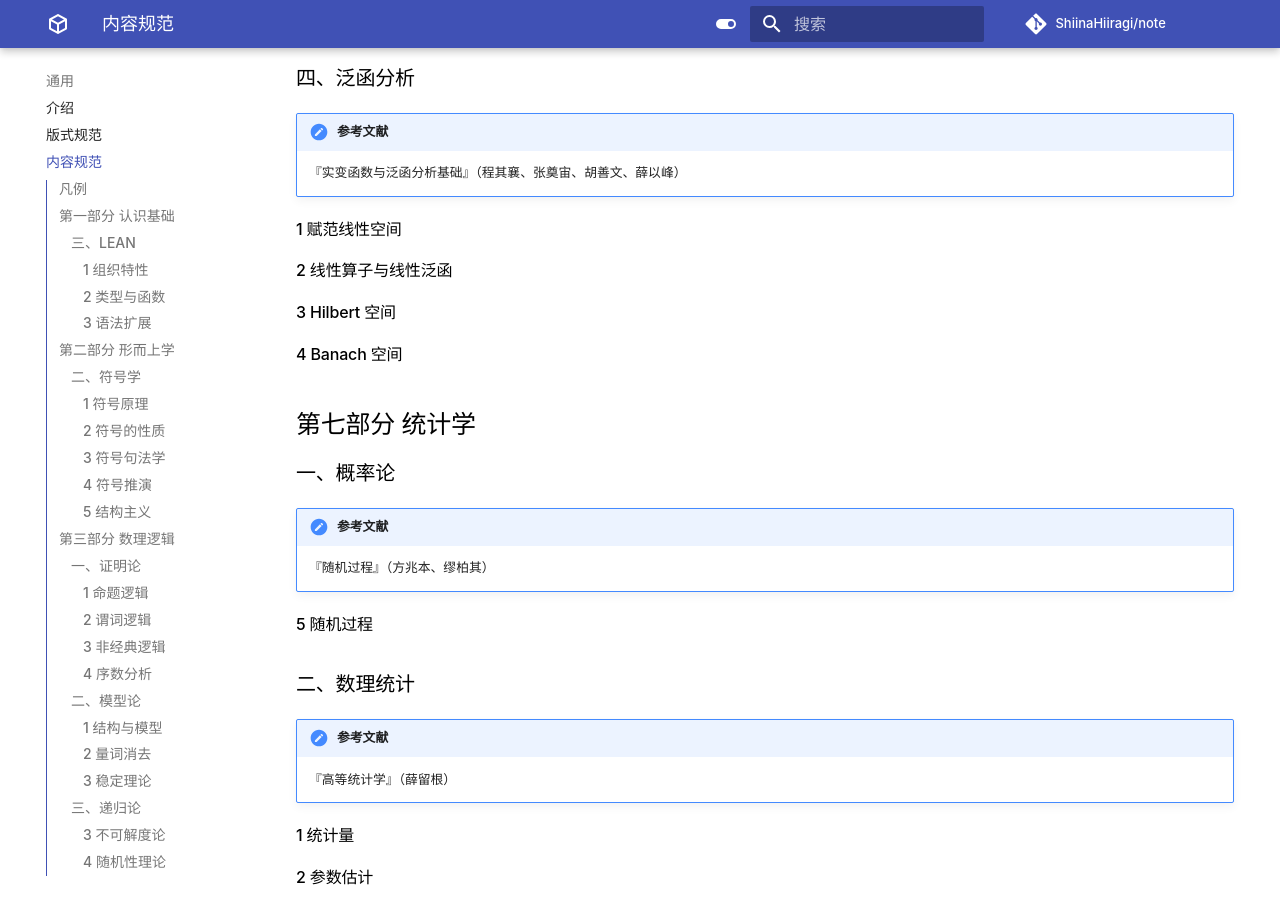
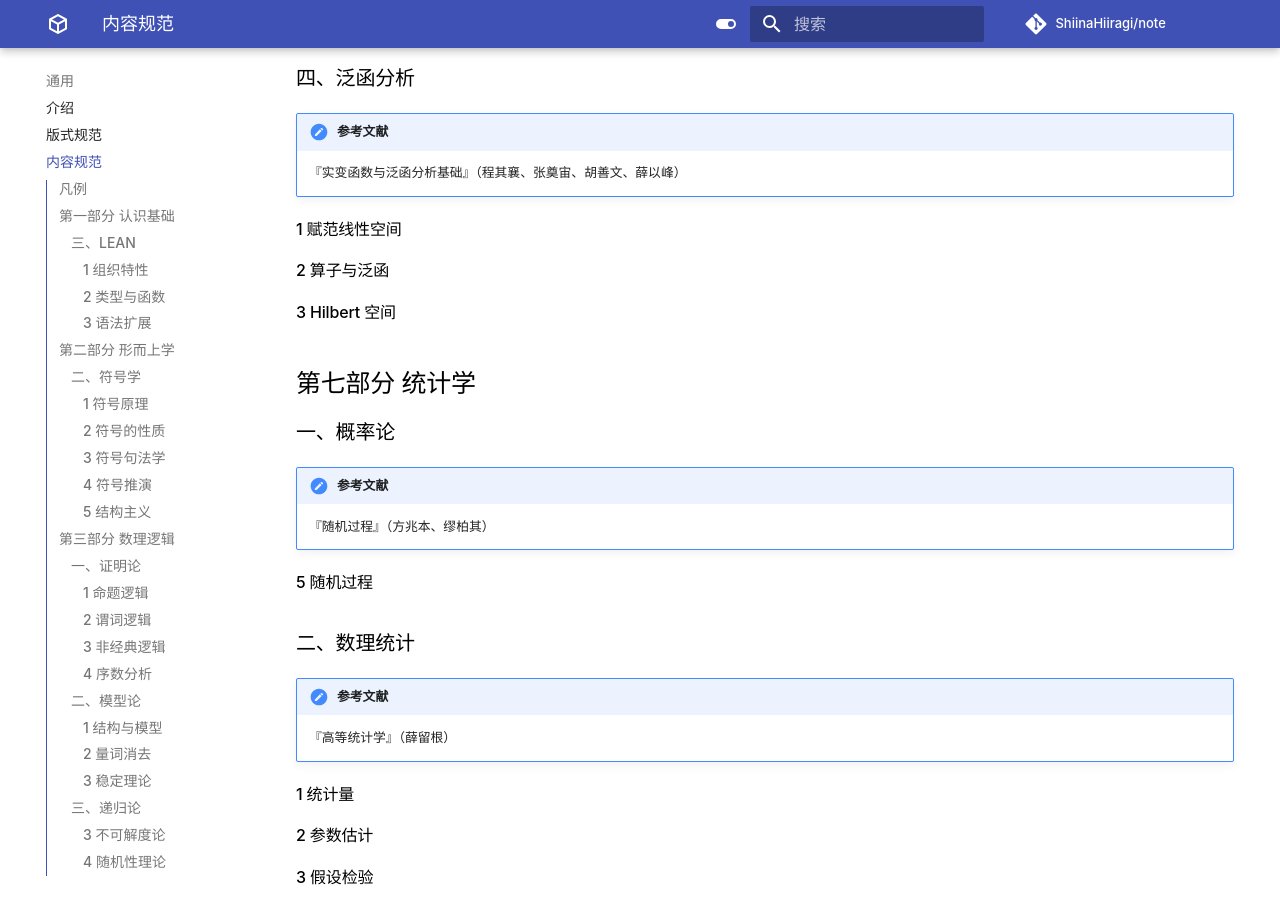
Before and after one commit to ShiinaHiiragi/note, an MkDocs documentation site: the page built from docs/intro/toc.md, in a window 1280 px wide and 900 px high, scrolled down 6494 px. Built offline with MkDocs 1.6.1 and Material for MkDocs 9.7.7, drawn with Linux system fonts in a browser that asks for light colours; comment, search, counter and statistics services are not loaded.

```diff
--- a/docs/intro/toc.md
+++ b/docs/intro/toc.md
@@ -215,11 +215,9 @@
 
 #### 1 赋范线性空间
 
-#### 2 线性算子与线性泛函
+#### 2 算子与泛函
 
 #### 3 Hilbert 空间
-
-#### 4 Banach 空间
 
 ## 第七部分 统计学
 ### 一、概率论
```
Also changed, not shown: docs/index.md (+1 -1 lines).
